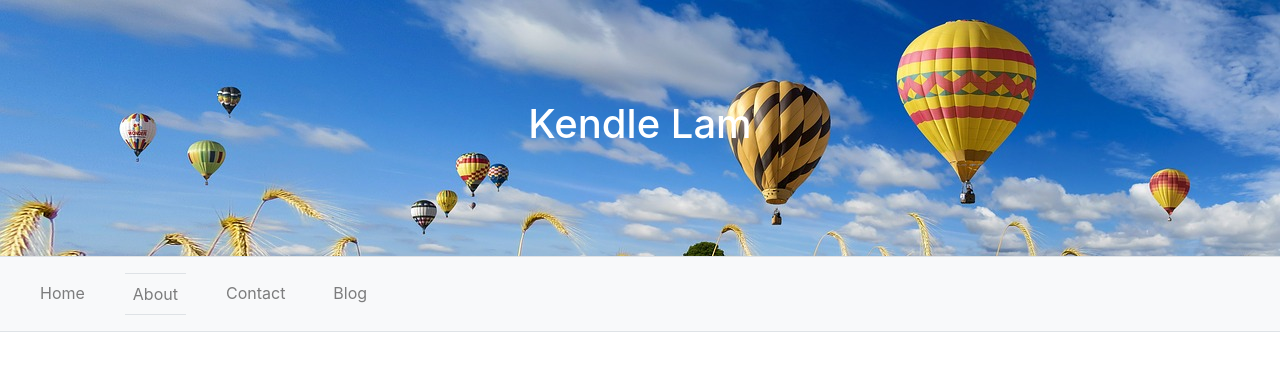
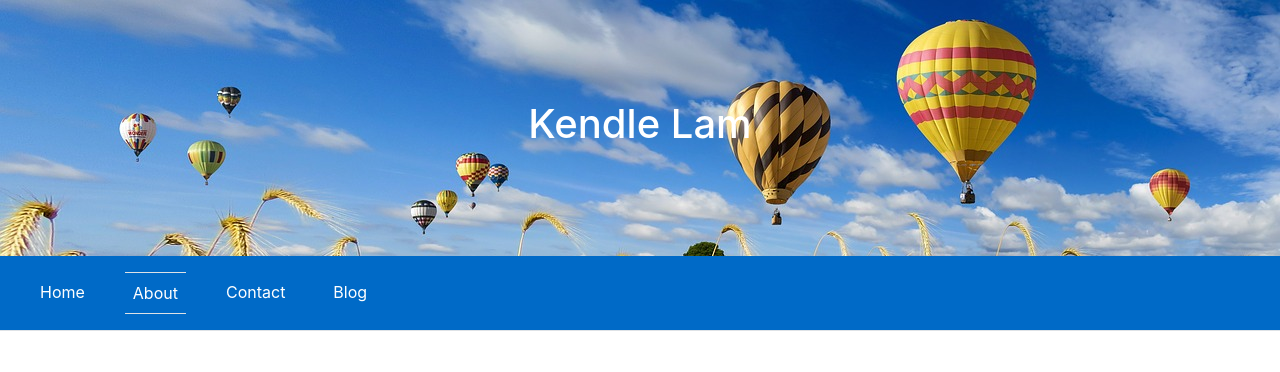
Before and after one commit to GeneralEggnog/animated-octo-funicular, a Flask app: page /about in a window 1280 px wide. Shown: the top 372 px of the page. Run offline with Flask 2, Linux system fonts and the light colour scheme; some libraries are stand-ins or nearby versions.

Commit message:
changed navbar to blue

```diff
--- a/flaskblog/templates/layout.html
+++ b/flaskblog/templates/layout.html
@@ -35,7 +35,7 @@
     <div class="header">
         <h1>Kendle Lam</h1>
     </div>
-    <nav class="navbar navbar-expand-lg p-2 navbar-light bg-light border-bottom border-top">
+    <nav class="navbar navbar-expand-lg p-2 border-bottom" style="background-color:rgb(0, 106, 199)">
         <button class="navbar-toggler" type="button" data-toggle="collapse" data-target="#navbarSupportedContent" aria-controls="navbarSupportedContent" aria-expanded="false" aria-label="Toggle navigation">
             <span class="navbar-toggler-icon"></span>
           </button>
```
